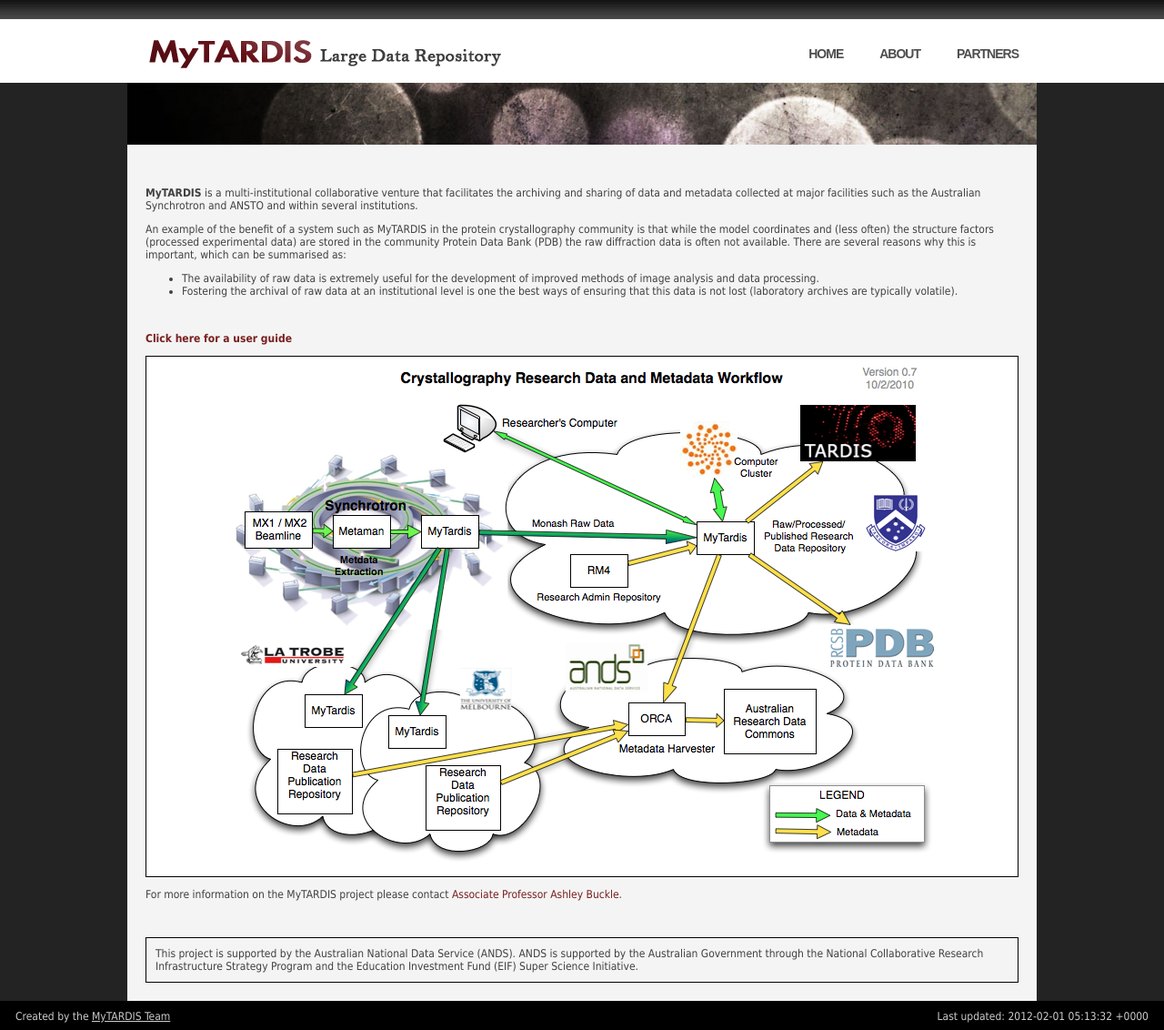
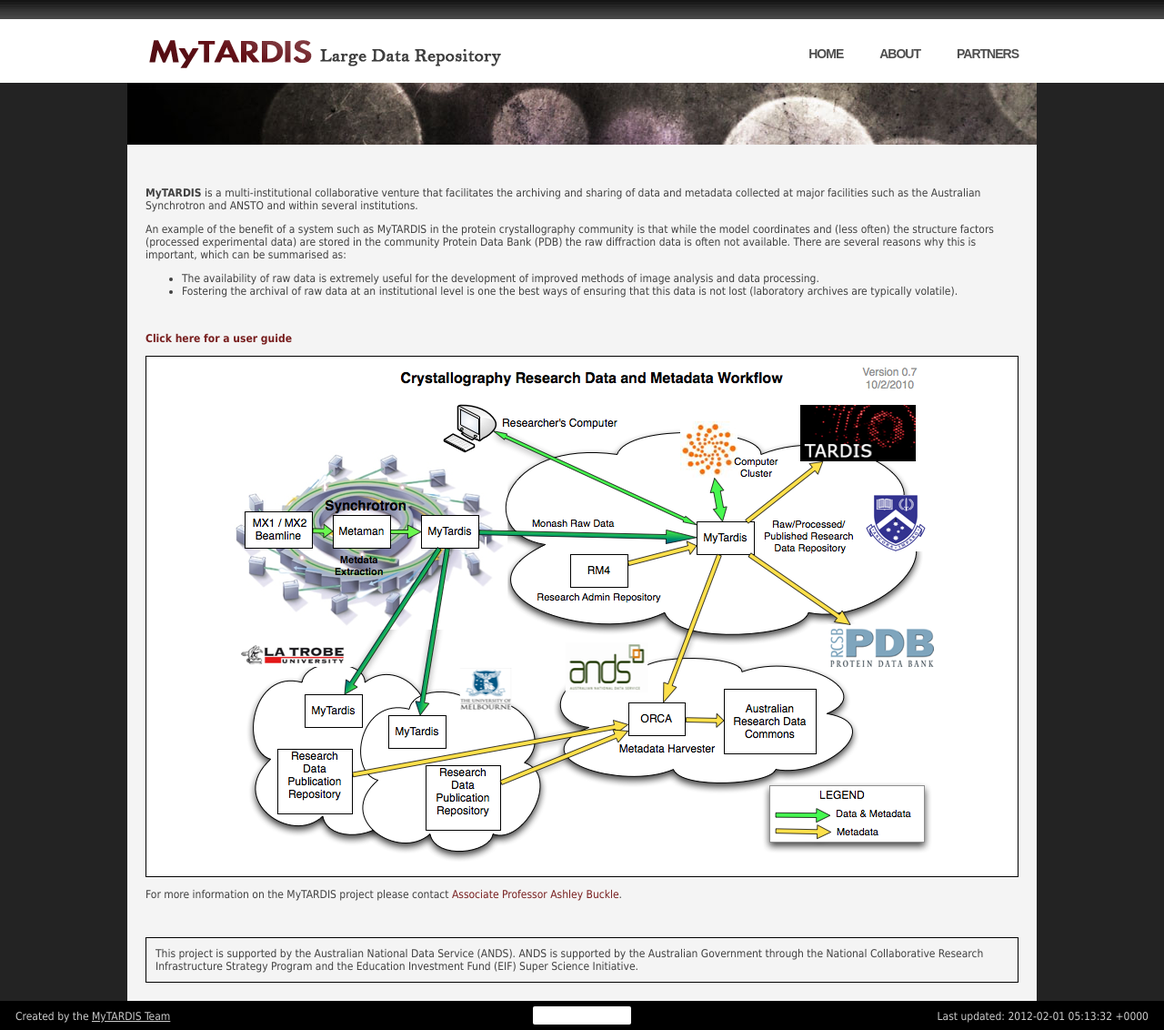
Before and after one commit to mytardis/mytardis.github.io, a Jekyll site: the page built from index.html, in a window 1280 px wide. Shown: the whole page at 91% size. Built offline with Jekyll 4.4.1, drawn with Linux system fonts in a browser that asks for light colours; comment, search, counter and statistics services are not loaded.

Commit message:
Added Ohloh badge.

```diff
--- a/_layouts/main.html
+++ b/_layouts/main.html
@@ -72,11 +72,14 @@
 
   </div> <!-- page -->
   <div id="bottombar" style="width: 100%; height: 22px">
-	<div style="position: absolute; left: 17px">
+	<div class="left-text">
         Created by the <a target="_blank" style="text-decoration: underline" href="http://code.google.com/p/mytardis/">MyTARDIS Team</a>
+	</div>
+    	<div class="right-text">
+        Last updated: {{site.time}}
     	</div>
-    	<div style="position: absolute; right: 17px">
-        Last updated: {{site.time}}
+	<div class="center-text">
+	<script type="text/javascript" src="http://www.ohloh.net/p/588516/widgets/project_thin_badge.js"></script>
     	</div>
   </div> <!-- bottombar -->
 </body>
--- a/css/default.css
+++ b/css/default.css
@@ -827,3 +827,25 @@
     margin-bottom: 5px;
     width: 40%;
 }
+
+#bottombar .left-text {
+    position: absolute;
+    left: 17px;
+}
+
+#bottombar .right-text {
+    position: absolute;
+    right: 17px;
+}
+
+#bottombar .center-text {
+    margin-left: auto;
+    margin-right: auto;
+    margin-top: -4px;
+    padding: 2px;
+    width: 104px;
+    height: 16px;
+    text-align: center;
+    background-color: white;
+    border-radius: 2px;
+}
```
